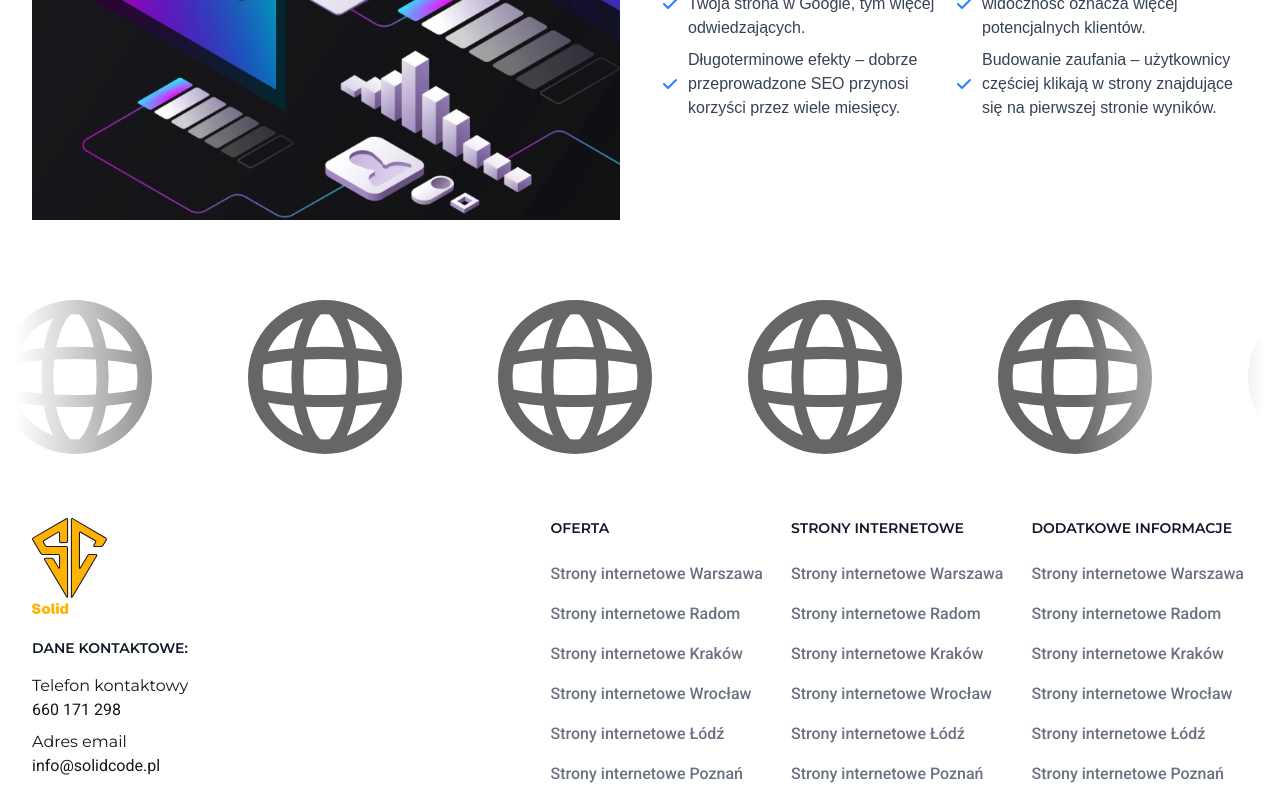
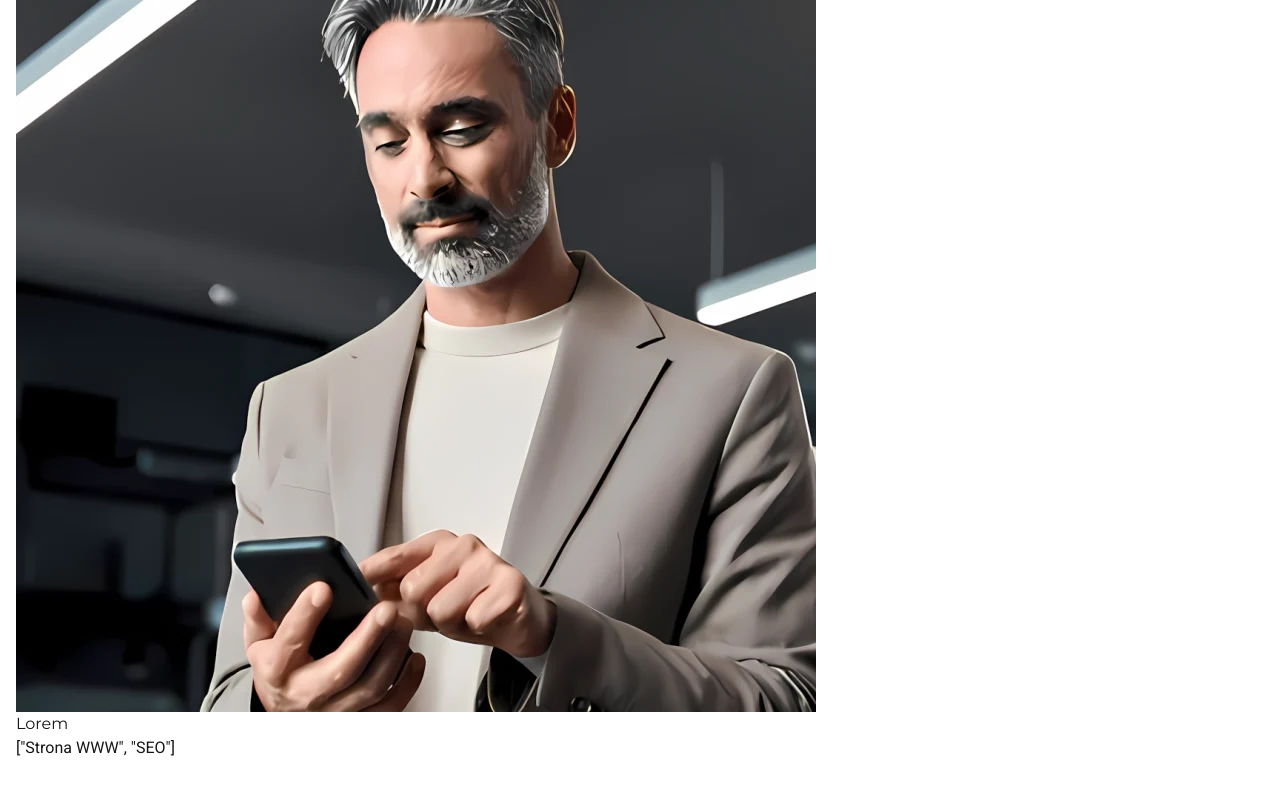
Before and after one commit to SolidCode109/solid_code_page, a Next.js app: page / in a window 1280 px wide. Shown: the part 3205-4005 px from the top of the page. Built offline with nearby package versions, Linux system fonts and the light colour scheme.

Commit message:
portfolio layout

```diff
--- a/src/app/layout.js
+++ b/src/app/layout.js
@@ -9,6 +9,7 @@ import InfoDesign from '@/components/InfoDesign/InfoDesign';
 import Testimonials from '@/components/Testimonials/Testimonials';
 import InfoSEO from '@/components/InfoSEO/InfoSEO';
 import Carousel from '@/components/Carousel/Carousel';
+import Portfolio from '@/components/Portfolio/PortfolioLandingPage';
 
 
 const roboto = Roboto({
@@ -36,6 +37,7 @@ export default function RootLayout({ children }) {
           <Header />
           <Hero />
           <Services />
+          <Portfolio />
           <InfoWWW />
           <InfoDesign />
           <InfoSEO />
--- /dev/null
+++ b/src/components/Portfolio/PortfolioLandingPage.js
@@ -0,0 +1,56 @@
+import React from "react";
+
+const portfolioLandingPageList = [
+    {
+        id: "1",
+        title: "Lorem",
+        image: "/kontakt.webp",
+        category: '["Strona WWW", "SEO"]',
+        link: "/portfolio"
+    },
+    {
+        id: "2",
+        title: "Lorem",
+        image: "/kontakt.webp",
+        category: '["Strona WWW", "SEO"]',
+        link: "/portfolio"
+    },
+    {
+        id: "3",
+        title: "Lorem",
+        image: "/kontakt.webp",
+        category: '["Strona WWW", "SEO"]',
+        link: "/portfolio"
+    },
+
+];
+
+
+const PortfolioLandingPageList = () => {
+    return(
+    <section id="portfolio" className="portfolio-section">
+    <div className="container mx-auto px-4">
+        <div>
+            {portfolioLandingPageList.map((item) =>
+            <div key={item.id} className="">
+                <div className="container--portfolio">
+                    <div className="bg-img">
+                        <a className="thumbnail" href={item.link}>
+                            <img src={item.image} alt={item.title}></img>
+                        </a>
+                    </div>
+                    <div className="portfolio-content">
+                        <h3>{item.title}</h3>
+                        <p>{item.category}</p>
+                    </div>
+                </div>
+
+            </div>
+        )}
+        </div>
+    </div>
+    </section>
+    );
+};
+
+export default PortfolioLandingPageList;
```
